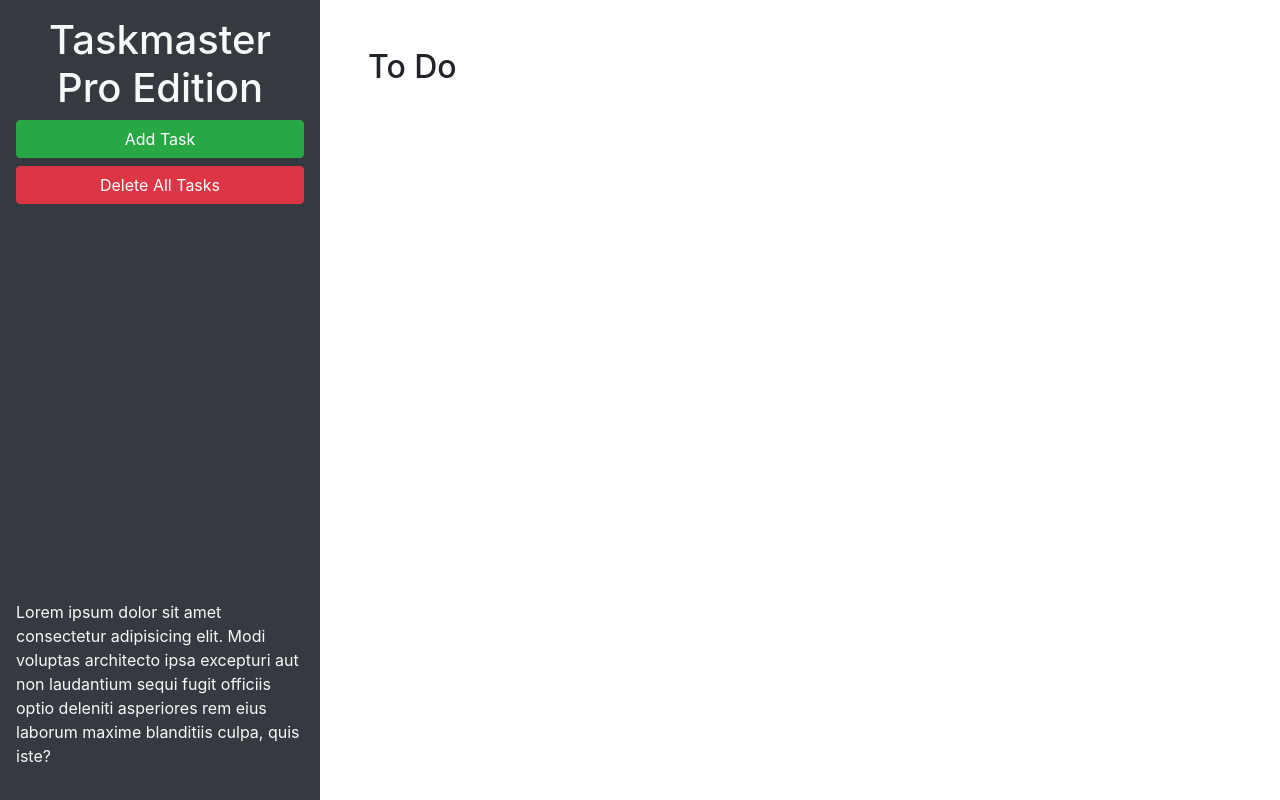
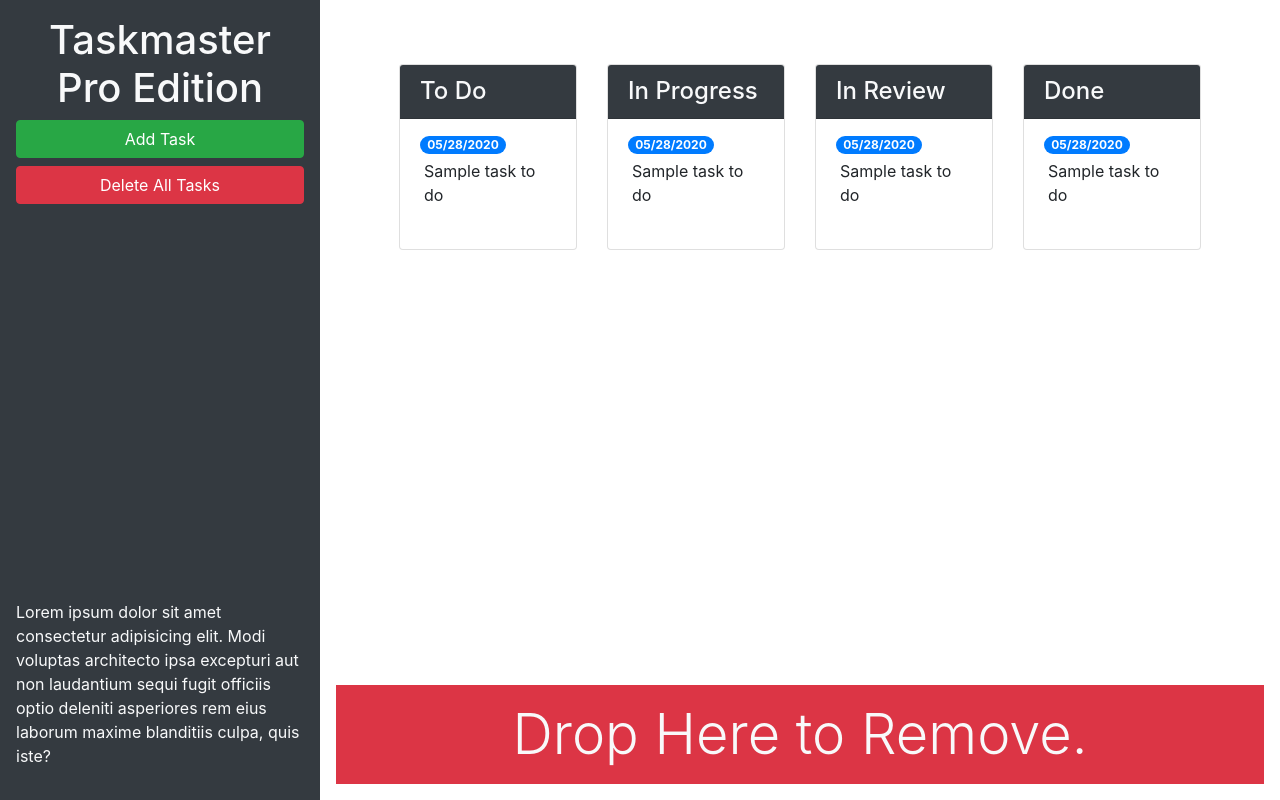
Before and after one commit to Jacee94/taskmaster-pro, a plain HTML site: page index.html in a window 1280 px wide. Drawn offline with nearby package versions, Linux system fonts and the light colour scheme.

Commit message:
bootstrap complete

```diff
--- a/index.html
+++ b/index.html
@@ -13,20 +13,84 @@
 <body>
 
   <div class="row min-vh-100 no-gutters">
+
     <header class="col-12 col-lg-3 bg-dark text-light d-flex flex-column p-4 p-lg-3">
       <h1 class="text-center">Taskmaster Pro Edition</h1>
       <button id="create-task" class="btn btn-block btn-success" data-toggle="modal" data-target="#task-form-modal">Add
         Task</button>
       <button id="remove-tasks" class="btn btn-block btn-danger">Delete All Tasks</button>
-      <p class="mt-auto">Lorem ipsum dolor sit amet consectetur adipisicing elit. Modi voluptas architecto ipsa
+      <p class="mt-auto d-none d-lg-block">Lorem ipsum dolor sit amet consectetur adipisicing elit. Modi voluptas architecto ipsa
         excepturi aut non
         laudantium sequi fugit officiis optio deleniti asperiores rem eius laborum maxime blanditiis culpa, quis iste?
       </p>
     </header>
-    <main class="col-12 col-lg-9">
-      <div class="m-5">
-        <h2>To Do</h2>
-        <ul id="list-toDo" class="list-group"> </ul>
+
+    <main class="col-12 col-lg-9 d-flex flex-column p-3">
+      <div class="m-5 row justify-content-around">
+      <!-- ToDo col-->
+      <div class="col-12 col-md-6 col-xl-3 mb-3">
+        <div class="card">
+          <h4 class="card-header bg-dark text-light">
+            To Do
+          </h4>
+          <ul id="list-toDo" class="list-group list-group-flush">
+            <li class="list-group-item">
+              <span class="badge badge-primary badge-pill">05/28/2020</span>
+              <p class="m-1">Sample task to do</p>
+            </li>
+          </ul>
+        </div>
+      </div>
+
+      <!-- In progress col-->
+      <div class="col-12 col-md-6 col-xl-3 mb-3">
+        <div class="card">
+          <h4 class="card-header bg-dark text-light">
+            In Progress
+          </h4>
+          <ul id="list-inProgress" class="list-group list-group-flush">
+            <li class="list-group-item">
+              <span class="badge badge-primary badge-pill">05/28/2020</span>
+              <p class="m-1">Sample task to do</p>
+            </li>
+          </ul>
+        </div>
+      </div>
+
+      <div class="col-12 col-md-6 col-xl-3 mb-3">
+        <div class="card">
+          <h4 class="card-header bg-dark text-light">
+            In Review
+          </h4>
+          <ul id="list-inReview" class="list-group list-group-flush">
+            <li class="list-group-item">
+              <span class="badge badge-primary badge-pill">05/28/2020</span>
+              <p class="m-1">Sample task to do</p>
+            </li>
+          </ul>
+        </div>
+      </div>
+
+      <!-- done start -->
+      <div class="col-12 col-md-6 col-xl-3 mb-3">
+        <div class="card">
+          <h4 class="card-header bg-dark text-light">
+            Done
+          </h4>
+          <ul id="list-done" class="list-group list-group-flush">
+            <li class="list-group-item">
+              <span class="badge badge-primary badge-pill">05/28/2020</span>
+              <p class="m-1">Sample task to do</p>
+            </li>
+          </ul>
+        </div>
+        </div>
+      </div>
+
+      <div id="trash" class="mt-auto">
+        <div class="w-100 bg-danger p-3 text-center text-light display-4">
+          Drop Here to Remove.
+        </div>
       </div>
     </main>
   </div>
@@ -46,11 +110,11 @@
           <form>
             <div class="form-group">
               <label for="modalTaskDescription">Task description</label>
-              <textarea id="modalTaskDescription" rows="3"></textarea>
+              <textarea id="modalTaskDescription" rows="3" class="form-control"></textarea>
             </div>
             <div class="form-group">
               <label for="modalDueDate">Due date</label>
-              <input type="text" id="modalDueDate" placeholder="mm/dd/yyyy" autocomplete="off" />
+              <input type="text" id="modalDueDate" placeholder="mm/dd/yyyy" autocomplete="off" class="form-control"/>
             </div>
           </form>
         </div>
```
